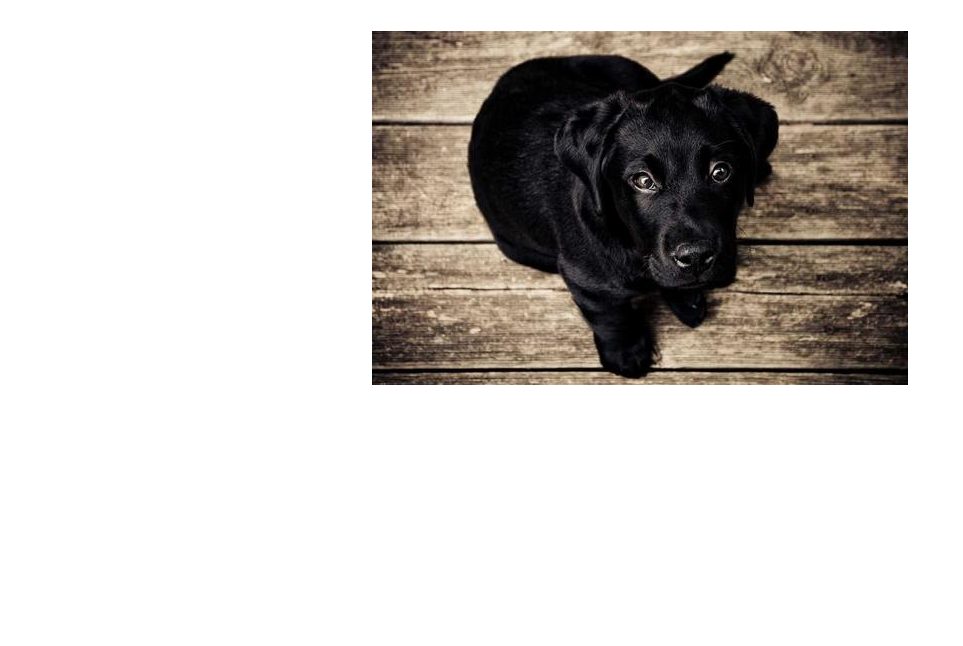
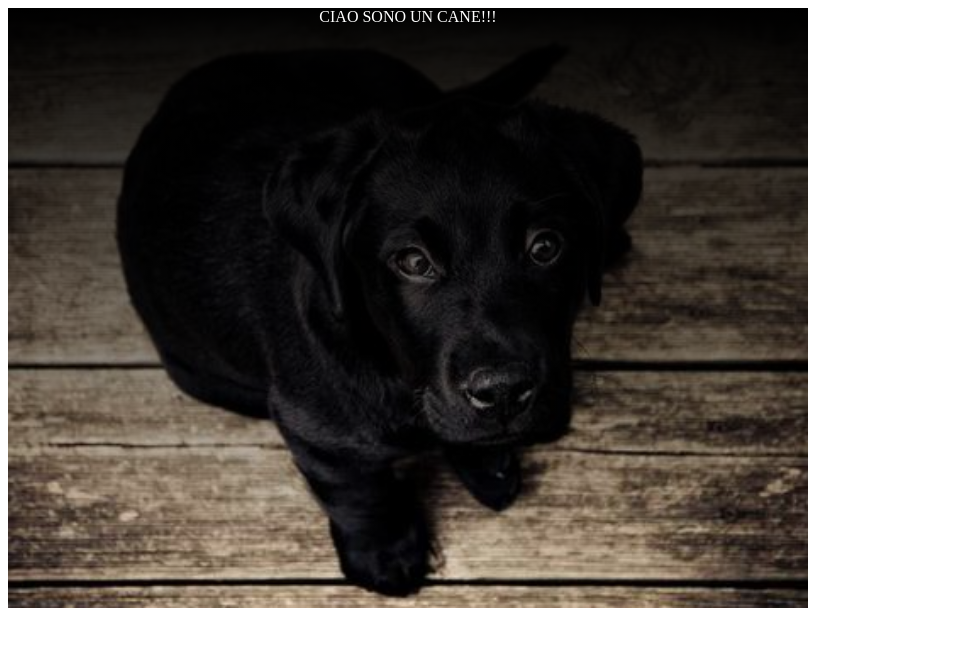
Before and after one commit to matteopadesi-byte/Esercizi-HTML, a plain HTML site: page CSS/es 2.2.html in a window 1280 px wide. Shown: the whole page, without its empty margins (0-963 px from the left). Drawn offline with Linux system fonts and the light colour scheme.

Commit message:
Esercizi CSS 21/01/2026
Esercizi CSS 21/01/2026

```diff
--- a/CSS/es 2.2.css
+++ b/CSS/es 2.2.css
@@ -1,6 +1,13 @@
 .hero {
-  background-image: url(cane.jpg);
+  background-color: aqua;
+  color: white;
+  text-align: center;
+  background-image:
+    linear-gradient(to bottom, rgba(0, 0, 0, 1), rgba(0, 0, 0, 0)),
+    url(cane.jpg);
   background-repeat: no-repeat;
-  height: 400px;
+  width: 800px;
+  height: 600px;
   background-position: center;
+  background-size: cover;
 }
--- a/CSS/es 2.2.html
+++ b/CSS/es 2.2.html
@@ -7,6 +7,6 @@
     <title>Document</title>
   </head>
   <body>
-    <div class="hero"></div>
+    <div class="hero">CIAO SONO UN CANE!!!</div>
   </body>
 </html>
```
